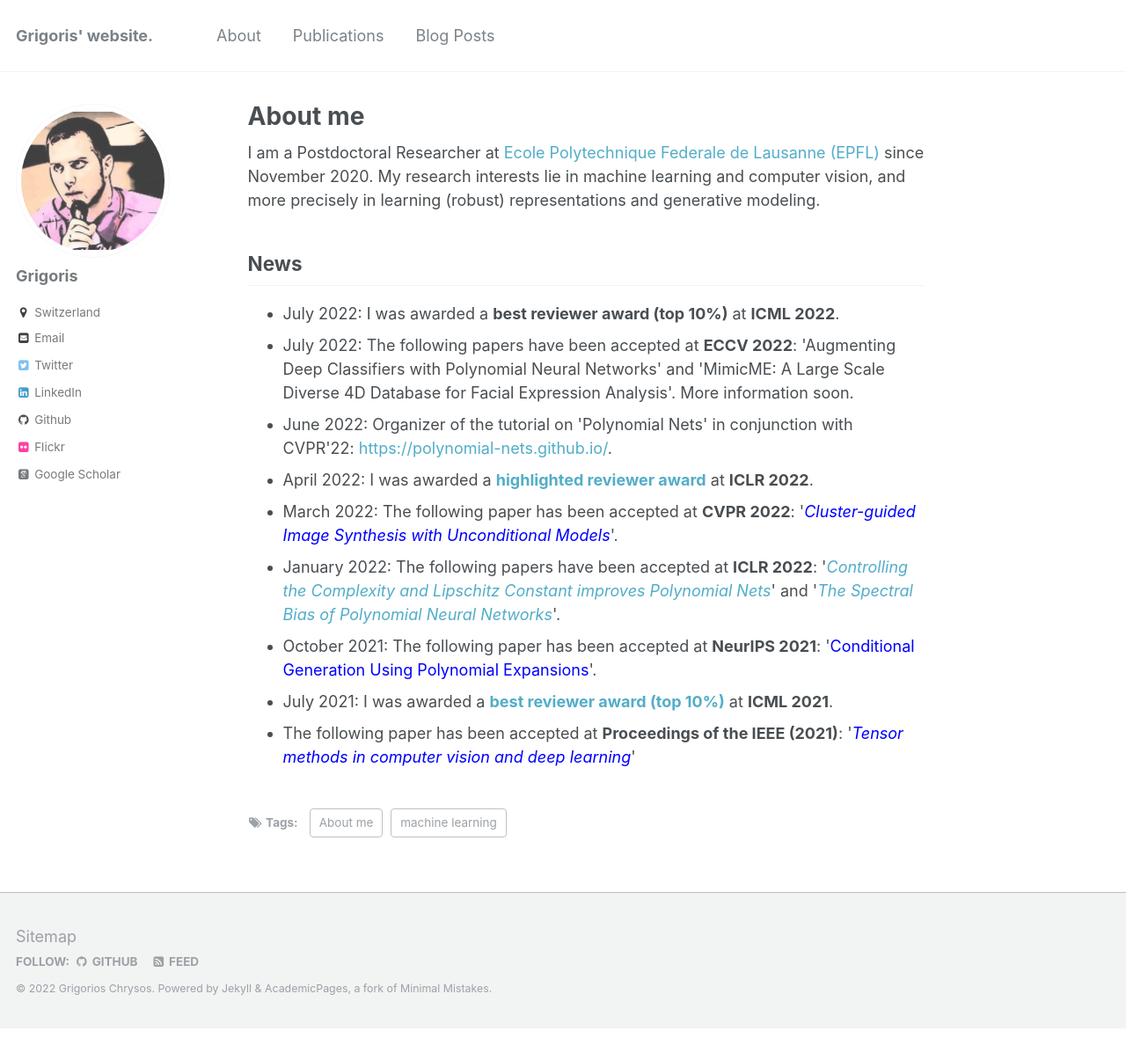
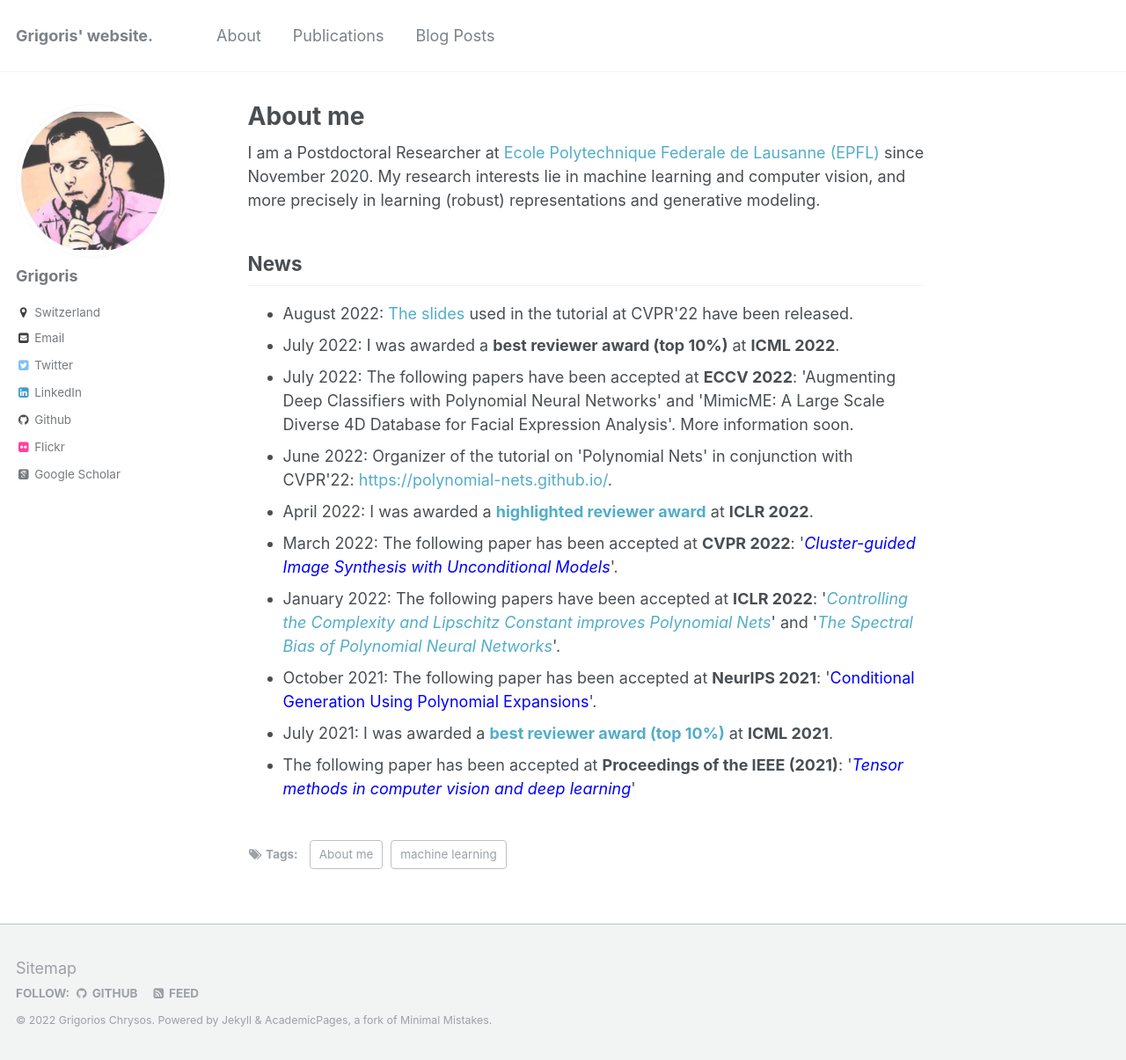
Before and after one commit to grigorisg9gr/grigorisg9gr.github.io, a Jekyll site: the page built from index.html, in a window 1280 px wide and 1205 px high. Shown: the whole window at 88% size. Built offline with Jekyll 4.4.1, drawn with Linux system fonts in a browser that asks for light colours; some web fonts are replaced.

Commit message:
Add link to the slides.

```diff
--- a/index.html
+++ b/index.html
@@ -11,7 +11,7 @@
 
 <h2>News</h2>
 <ul>
-
+    <li>August 2022: <a href="https://www.slideshare.net/GrigorisChrysos/tutorial-on-polynomial-networks-at-cvpr22">The slides</a> used in the tutorial at CVPR'22 have been released.
     <li>July 2022: I was awarded a <strong>best reviewer award (top 10%)</strong> at <strong>ICML 2022</strong>.</li>
     <li>July 2022: The following papers have been accepted at <strong>ECCV 2022</strong>: 'Augmenting Deep Classifiers with Polynomial Neural Networks' and 'MimicME: A Large Scale Diverse 4D Database for Facial Expression Analysis'. More information soon.</li>
     <li>June 2022: Organizer of the tutorial on 'Polynomial Nets' in conjunction with CVPR'22: <a href="https://polynomial-nets.github.io/">https://polynomial-nets.github.io/</a>.
```
